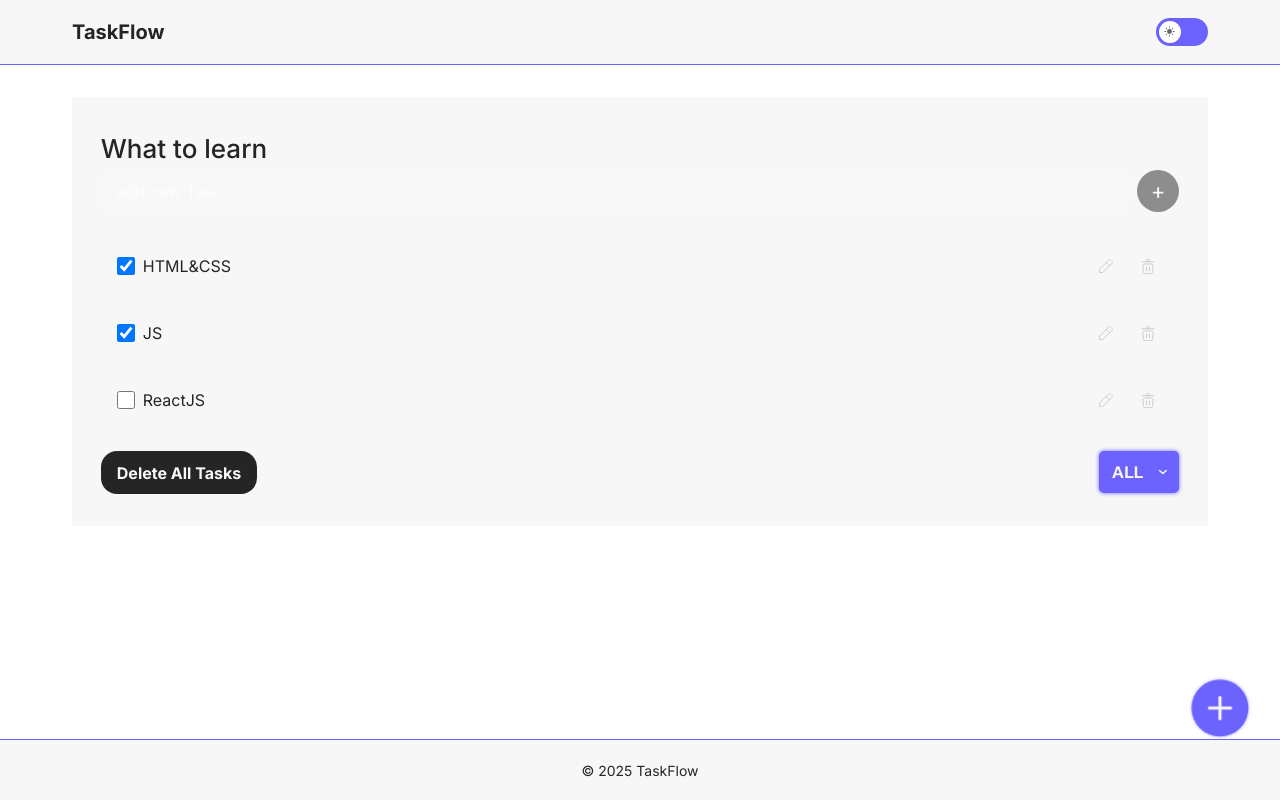
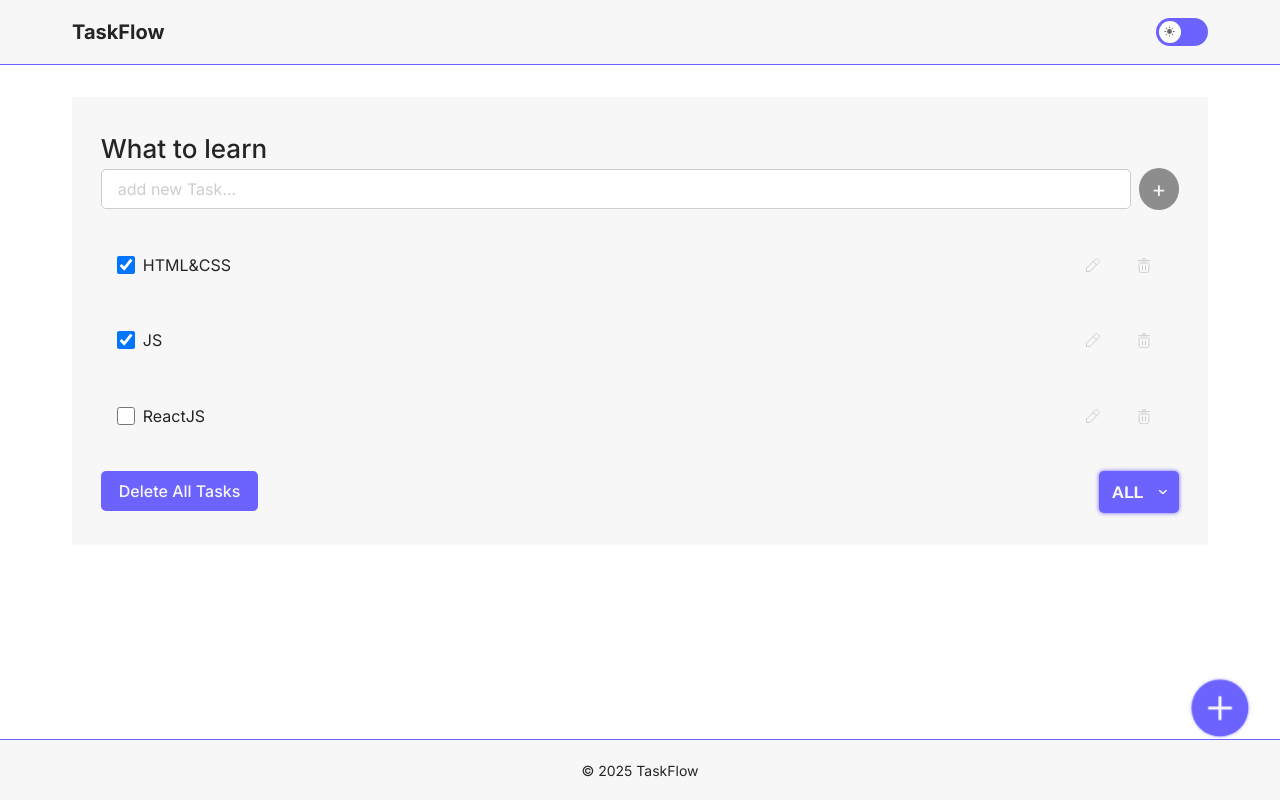
Before and after one commit to SemenKr/taskflow, a React (Vite) app: page / in a window 1280 px wide. Built offline with nearby package versions, Linux system fonts and the light colour scheme; a web font is replaced by a local one.

Commit message:
refactor buttons and inputs in projects

```diff
--- a/src/components/common/input/TextInput.module.scss
+++ b/src/components/common/input/TextInput.module.scss
@@ -36,6 +36,49 @@
 
   &:focus {
     border-color: var(--color-primary);
+  }
+}
+
+// Стили для размеров
+.size-small {
+  padding: 0.375rem 0.75rem;
+  font-size: 0.875rem;
+  height: 2rem;
+
+  &.inputWithLeftIcon {
+    padding-left: 2.25rem;
+  }
+
+  &.inputWithRightIcon {
+    padding-right: 2.25rem;
+  }
+}
+
+.size-medium {
+  padding: 0.625rem 1rem;
+  font-size: 1rem;
+  height: 2.5rem;
+
+  &.inputWithLeftIcon {
+    padding-left: 2.75rem;
+  }
+
+  &.inputWithRightIcon {
+    padding-right: 2.75rem;
+  }
+}
+
+.size-large {
+  padding: 0.875rem 1.25rem;
+  font-size: 1.125rem;
+  height: 3rem;
+
+  &.inputWithLeftIcon {
+    padding-left: 3.25rem;
+  }
+
+  &.inputWithRightIcon {
+    padding-right: 3.25rem;
   }
 }
 
@@ -121,6 +164,79 @@
   }
 }
 
+// Адаптация иконок под размеры
+.size-small {
+  .leftIcon,
+  .rightIcon,
+  .errorIcon,
+  .successIcon,
+  .passwordToggle {
+    svg {
+      width: 16px;
+      height: 16px;
+    }
+  }
+
+  .leftIcon {
+    left: 0.5rem;
+  }
+
+  .rightIcon,
+  .errorIcon,
+  .successIcon,
+  .passwordToggle {
+    right: 0.5rem;
+  }
+}
+
+.size-medium {
+  .leftIcon,
+  .rightIcon,
+  .errorIcon,
+  .successIcon,
+  .passwordToggle {
+    svg {
+      width: 20px;
+      height: 20px;
+    }
+  }
+
+  .leftIcon {
+    left: 0.75rem;
+  }
+
+  .rightIcon,
+  .errorIcon,
+  .successIcon,
+  .passwordToggle {
+    right: 0.75rem;
+  }
+}
+
+.size-large {
+  .leftIcon,
+  .rightIcon,
+  .errorIcon,
+  .successIcon,
+  .passwordToggle {
+    svg {
+      width: 24px;
+      height: 24px;
+    }
+  }
+
+  .leftIcon {
+    left: 1rem;
+  }
+
+  .rightIcon,
+  .errorIcon,
+  .successIcon,
+  .passwordToggle {
+    right: 1rem;
+  }
+}
+
 .footer {
   margin-top: 0.375rem;
   display: flex;
--- a/src/components/common/input/TextInput.tsx
+++ b/src/components/common/input/TextInput.tsx
@@ -3,7 +3,7 @@ import { Eye, EyeOff, AlertCircle, Check } from 'lucide-react';
 import styles from './TextInput.module.scss';
 
 interface TextInputProps
-  extends Omit<InputHTMLAttributes<HTMLInputElement>, 'onChange'> {
+  extends Omit<InputHTMLAttributes<HTMLInputElement>, 'onChange' | 'size'> {
   label?: string;
   type?: 'text' | 'email' | 'password' | 'tel' | 'url' | 'number' | 'search';
   value?: string;
@@ -13,6 +13,7 @@ interface TextInputProps
   success?: string;
   disabled?: boolean;
   required?: boolean;
+  size?: 'small' | 'medium' | 'large';
   helperText?: string;
   leftIcon?: React.ReactNode;
   rightIcon?: React.ReactNode;
@@ -34,6 +35,7 @@ export const TextInput = forwardRef<HTMLInputElement, TextInputProps>(
       success,
       disabled = false,
       required = false,
+      size = 'medium',
       helperText,
       leftIcon,
       rightIcon,
@@ -65,6 +67,7 @@ export const TextInput = forwardRef<HTMLInputElement, TextInputProps>(
       error && styles.inputError,
       success && styles.inputSuccess,
       disabled && styles.inputDisabled,
+      size && styles[`size-${size}`],
     ]
       .filter(Boolean)
       .join(' ');
--- a/src/components/todo/ToDoList/EditableTaskTitle/EditableTaskTitle.tsx
+++ b/src/components/todo/ToDoList/EditableTaskTitle/EditableTaskTitle.tsx
@@ -1,5 +1,6 @@
 import { ChangeEvent, KeyboardEvent, useState } from 'react';
 import styles from './EditableTaskTitle.module.scss';
+import { TextInput } from '@components/common/input/TextInput.tsx';
 
 type EditableTitleTaskProps = {
   title: string;
@@ -48,13 +49,13 @@ export const EditableTaskTitle = ({
   return (
     <>
       {isEditMode ? (
-        <input
-          className={styles.todoInput}
+        <TextInput
           onChange={editTitleHandler}
           onKeyDown={keyPressHandler}
           onBlur={saveChanges}
           value={editTitle}
           autoFocus
+          size={'small'}
         />
       ) : (
         <span onDoubleClick={enterEditMode} className={styles.todoText}>
--- a/src/components/todo/ToDoList/TaskItem/TaskItem.tsx
+++ b/src/components/todo/ToDoList/TaskItem/TaskItem.tsx
@@ -2,6 +2,7 @@ import styles from './TaskItem.module.scss';
 import { Task } from '@/types/todo.ts';
 import { EditableTaskTitle } from '@components/todo/ToDoList/EditableTaskTitle/EditableTaskTitle.tsx';
 import { Icon } from '@components/common/Icon/Icon.tsx';
+import { Button } from '@components/common/Button/Button.tsx';
 
 type TaskItemProps = {
   task: Task;
@@ -37,31 +38,34 @@ export const TaskItem = ({
       />
       <EditableTaskTitle title={task.title} onChange={onChangeHandler} />
       <div className={styles.todoIcons}>
-        <button
-          className={styles.todoButton}
+        <Button
           onClick={onEditHandler}
           aria-label={`Edit ${task.title}`}
-        >
+          startIcon={
             <Icon
               name={'edit'}
               size={'14'}
               color={'#CDCDCD'}
               hoverColor={'#6C63FF'}
             />
-        </button>
-
-        <button
-          className={styles.todoButton}
+          }
+          iconOnly
+          variant="ghost"
+        />
+        <Button
           onClick={() => onDelete(task.id)}
           aria-label={`Delete ${task.title}`}
-        >
+          startIcon={
             <Icon
               name={'delete'}
               size={'16'}
               color={'#CDCDCD'}
               hoverColor={'#E50000'}
             />
-        </button>
+          }
+          iconOnly
+          variant="ghost-danger"
+        />
       </div>
     </li>
   );
--- a/src/components/todo/ToDoList/ToDoList.module.scss
+++ b/src/components/todo/ToDoList/ToDoList.module.scss
@@ -120,4 +120,5 @@
   display: flex;
   align-items: center;
   justify-content: space-between;
+  margin-top: 1rem;
 }
--- a/src/components/todo/ToDoList/ToDoList.tsx
+++ b/src/components/todo/ToDoList/ToDoList.tsx
@@ -7,6 +7,7 @@ import { Image } from '@/components/common/Image/Image.tsx';
 import svgImage from '@/assets/icons/empty-tasks-list.svg';
 import { Modal } from '@components/common/Modal/Modal.tsx';
 import { Button } from '@components/common/Button/Button.tsx';
+import { TextInput } from '@components/common/input/TextInput.tsx';
 
 type Props = {
   title: string;
@@ -108,12 +109,9 @@ export const ToDoList = ({
       <h3 className={styles.todoTitle}>{title}</h3>
 
       <div className={styles.todoInputWrapper}>
-        <input
-          className={styles.todoInput}
-          placeholder="add new Task..."
+        <TextInput
+          placeholder={'add new Task...'}
           value={inputValue}
-          type="text"
-          ref={inputRef}
           onChange={(e) => setInputValue(e.currentTarget.value)}
           onKeyDown={(e) => e.key === 'Enter' && addTaskHandler()}
         />
@@ -147,13 +145,13 @@ export const ToDoList = ({
         </ul>
       )}
       <div className={styles.buttonsWrapper}>
-        <button
-          className={styles.secondaryButton}
+        <Button
+          variant="default"
           onClick={deleteAllTasks}
           disabled={tasks.length === 0}
         >
           Delete All Tasks
-        </button>
+        </Button>
         <FilterSelect
           filter={filter}
           onFilterChange={setFilter}
@@ -164,8 +162,7 @@ export const ToDoList = ({
       </div>
       <Modal open={isModalOpen} onClose={closeModalHandler}>
         <h3 className={styles.modalTitle}>NEW TASKS</h3>
-        <input
-          className={styles.modalInput}
+        <TextInput
           value={modalInputValue}
           onChange={changeModalHandler}
           onKeyDown={keyPressHandler}
```
Also changed, not shown: 1 other file (tests, documents, lock files or other folders). Lines whose indentation alone changed are shown as unchanged.
